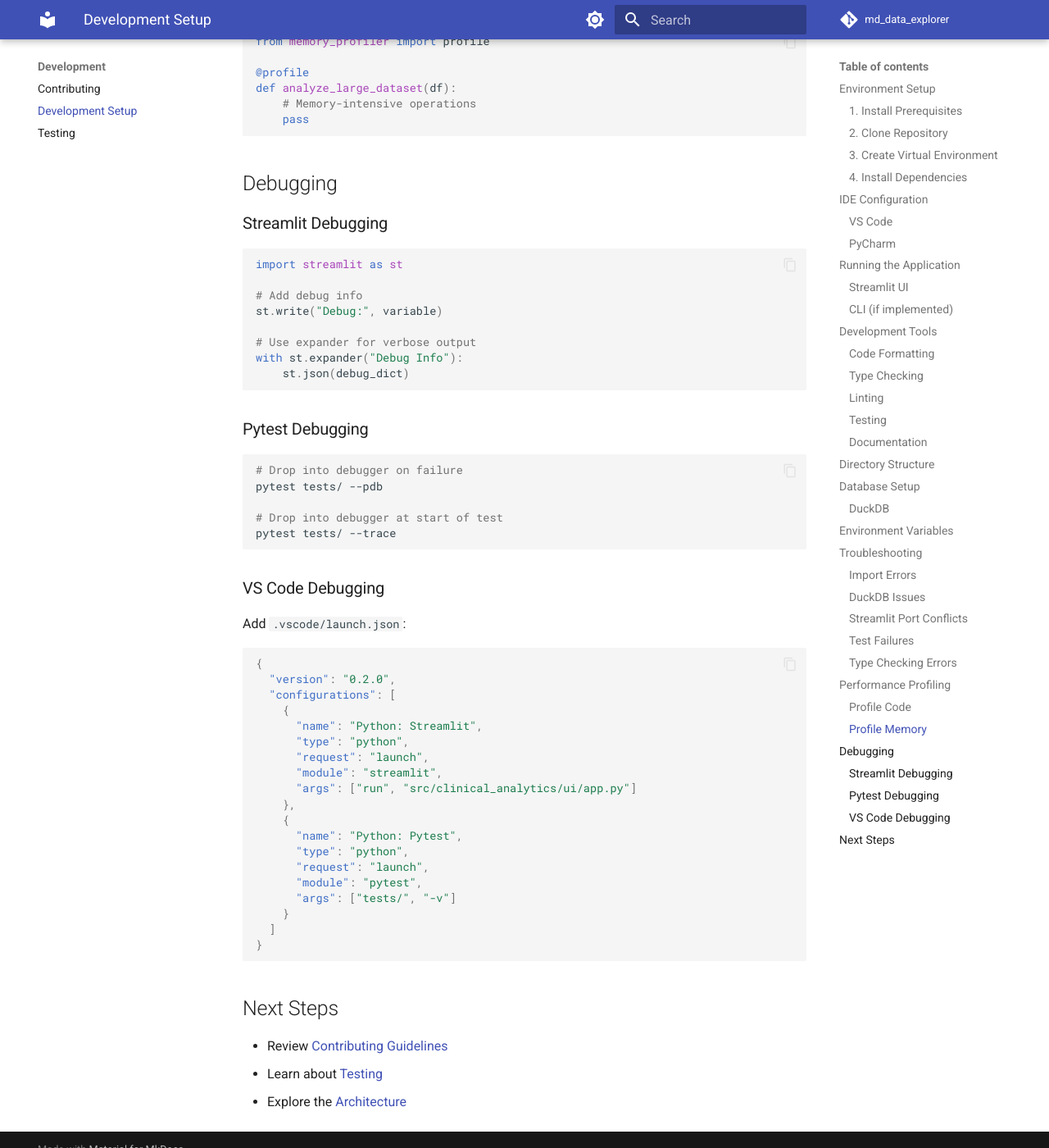
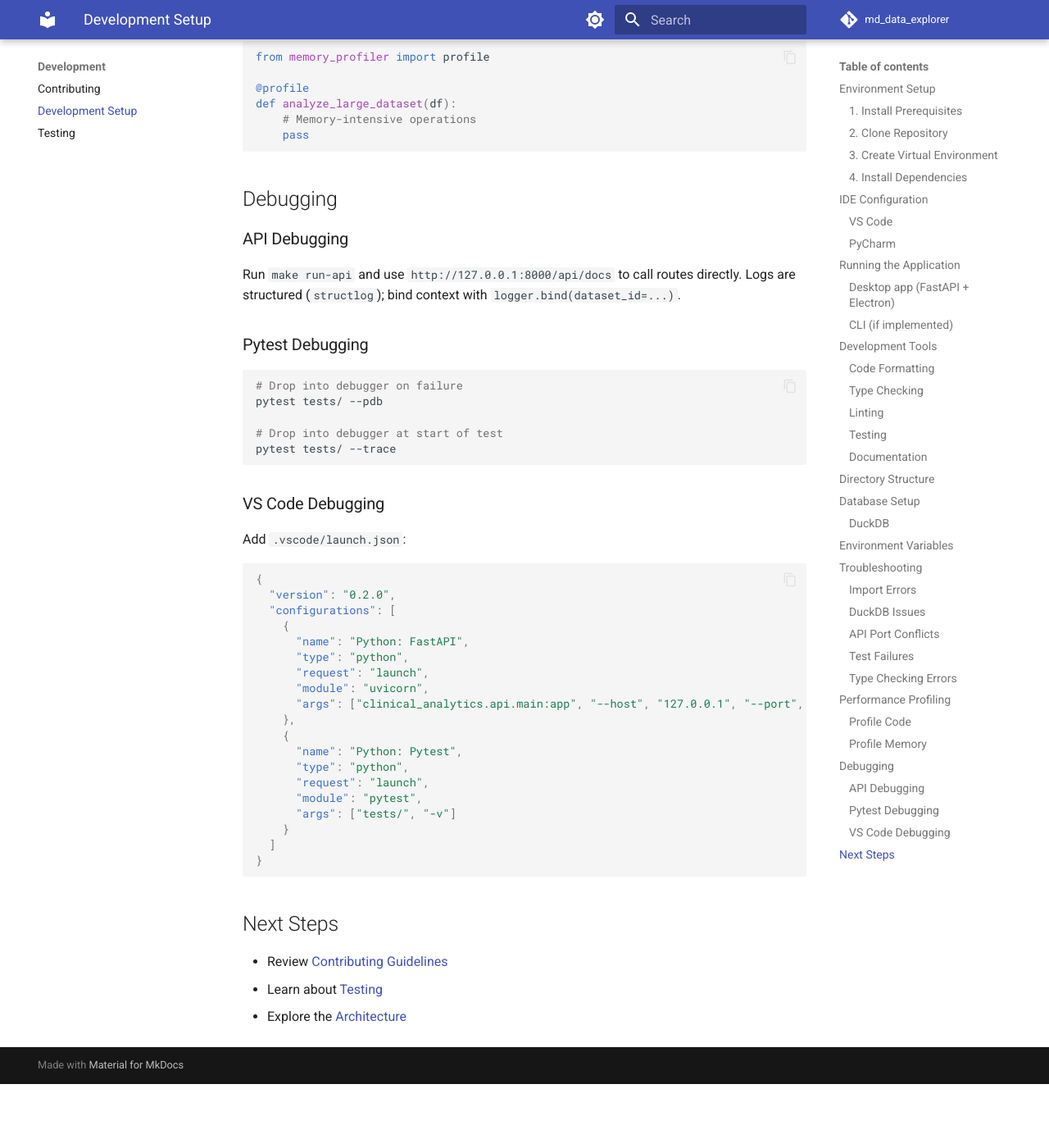
Before and after one commit to jtouley/md_data_explorer, an MkDocs documentation site: the page built from docs/development/setup.md, in a window 1280 px wide and 1400 px high, scrolled down 5883 px. Shown: the whole window at 82% size. Built offline with MkDocs 1.6.1 and Material for MkDocs 9.7.7, drawn with Linux system fonts in a browser that asks for light colours; comment, search, counter and statistics services are not loaded; after the commit the page ends 7205 px from its top, so only the background shows below that; some of the changed text lies outside the part shown.

Commit message:
fix(launcher): start FastAPI + Electron instead of the deleted Streamlit app
run_app.sh, the README quickstart and the getting-started/development docs
still ran 'streamlit run src/clinical_analytics/ui/app.py', which this
branch deletes.

Co-Authored-By: Claude Opus 5.5 <noreply@anthropic.com>
Claude-Session: https://claude.ai/code/session_01Lho8TYTiEckwDsM4soF5Ym

````diff
--- a/docs/development/setup.md
+++ b/docs/development/setup.md
@@ -78,13 +78,14 @@ Settings (`.vscode/settings.json`):
 
 ## Running the Application
 
-### Streamlit UI
+### Desktop app (FastAPI + Electron)
 
 ```bash
-streamlit run src/clinical_analytics/ui/app.py
+make run                            # FastAPI backend on http://127.0.0.1:8000
+cd electron && npm ci && npm start  # Electron desktop app (separate terminal)
 ```
 
-Opens at `http://localhost:8501`
+API docs at `http://127.0.0.1:8000/api/docs`
 
 ### CLI (if implemented)
 
@@ -233,11 +234,11 @@ pip install -e .
 pip install --upgrade duckdb
 ```
 
-### Streamlit Port Conflicts
+### API Port Conflicts
 
 ```bash
-# Use different port
-streamlit run src/clinical_analytics/ui/app.py --server.port 8502
+# API-only on another port (the desktop app expects 8000)
+uv run uvicorn clinical_analytics.api.main:app --host 127.0.0.1 --port 8001
 ```
 
 ### Test Failures
@@ -290,18 +291,9 @@ def analyze_large_dataset(df):
 
 ## Debugging
 
-### Streamlit Debugging
+### API Debugging
 
-```python
-import streamlit as st
-
-# Add debug info
-st.write("Debug:", variable)
-
-# Use expander for verbose output
-with st.expander("Debug Info"):
-    st.json(debug_dict)
-```
+Run `make run-api` and use `http://127.0.0.1:8000/api/docs` to call routes directly. Logs are structured (`structlog`); bind context with `logger.bind(dataset_id=...)`.
 
 ### Pytest Debugging
 
@@ -322,11 +314,11 @@ Add `.vscode/launch.json`:
   "version": "0.2.0",
   "configurations": [
     {
-      "name": "Python: Streamlit",
+      "name": "Python: FastAPI",
       "type": "python",
       "request": "launch",
-      "module": "streamlit",
-      "args": ["run", "src/clinical_analytics/ui/app.py"]
+      "module": "uvicorn",
+      "args": ["clinical_analytics.api.main:app", "--host", "127.0.0.1", "--port", "8000"]
     },
     {
       "name": "Python: Pytest",
````
Also changed, not shown: README.md (+16 -16 lines), docs/development/contributing.md (+2 -2 lines), docs/development/testing.md (+5 -15 lines), docs/getting-started/installation.md (+9 -10 lines), 1 other file.
